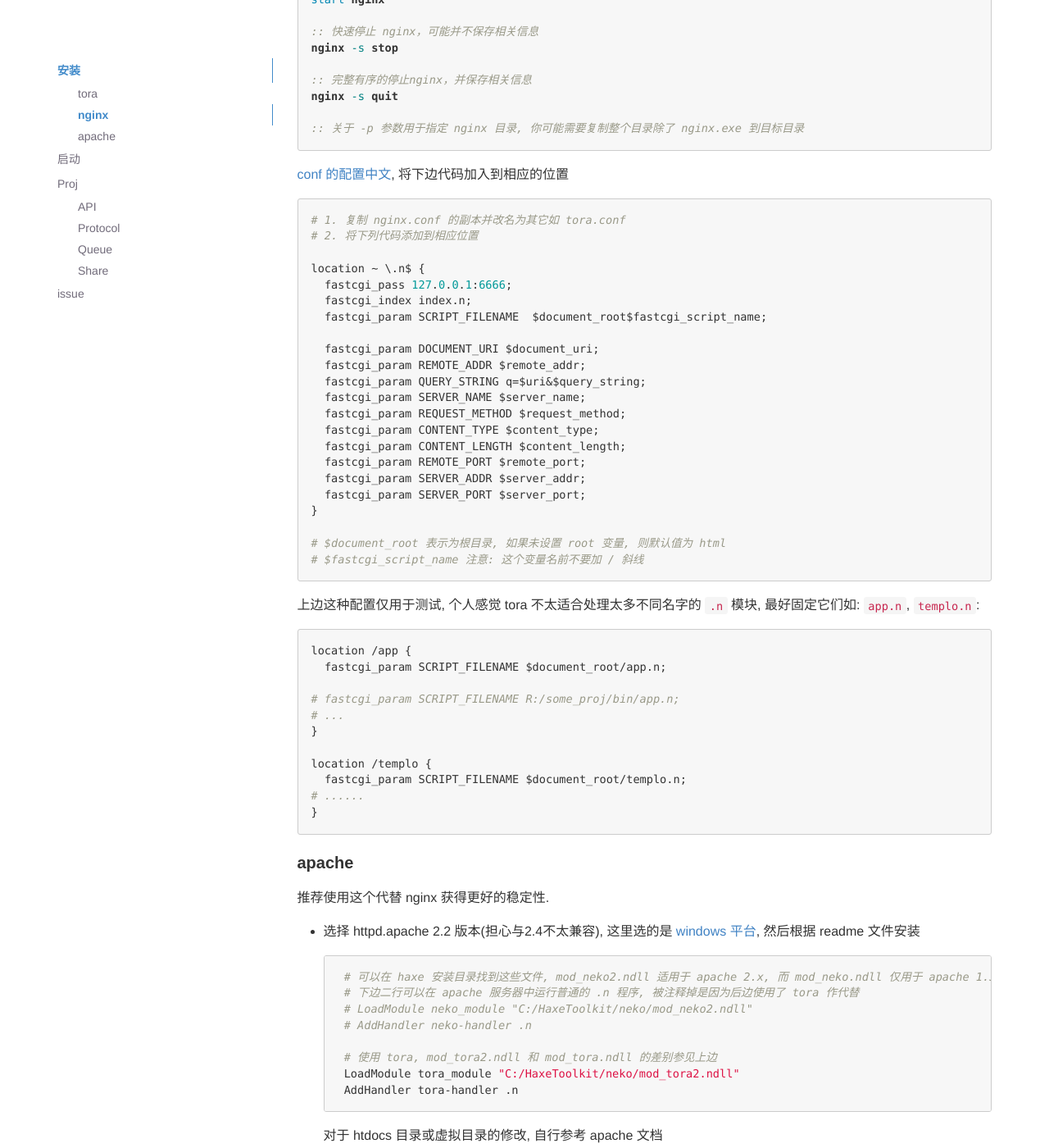
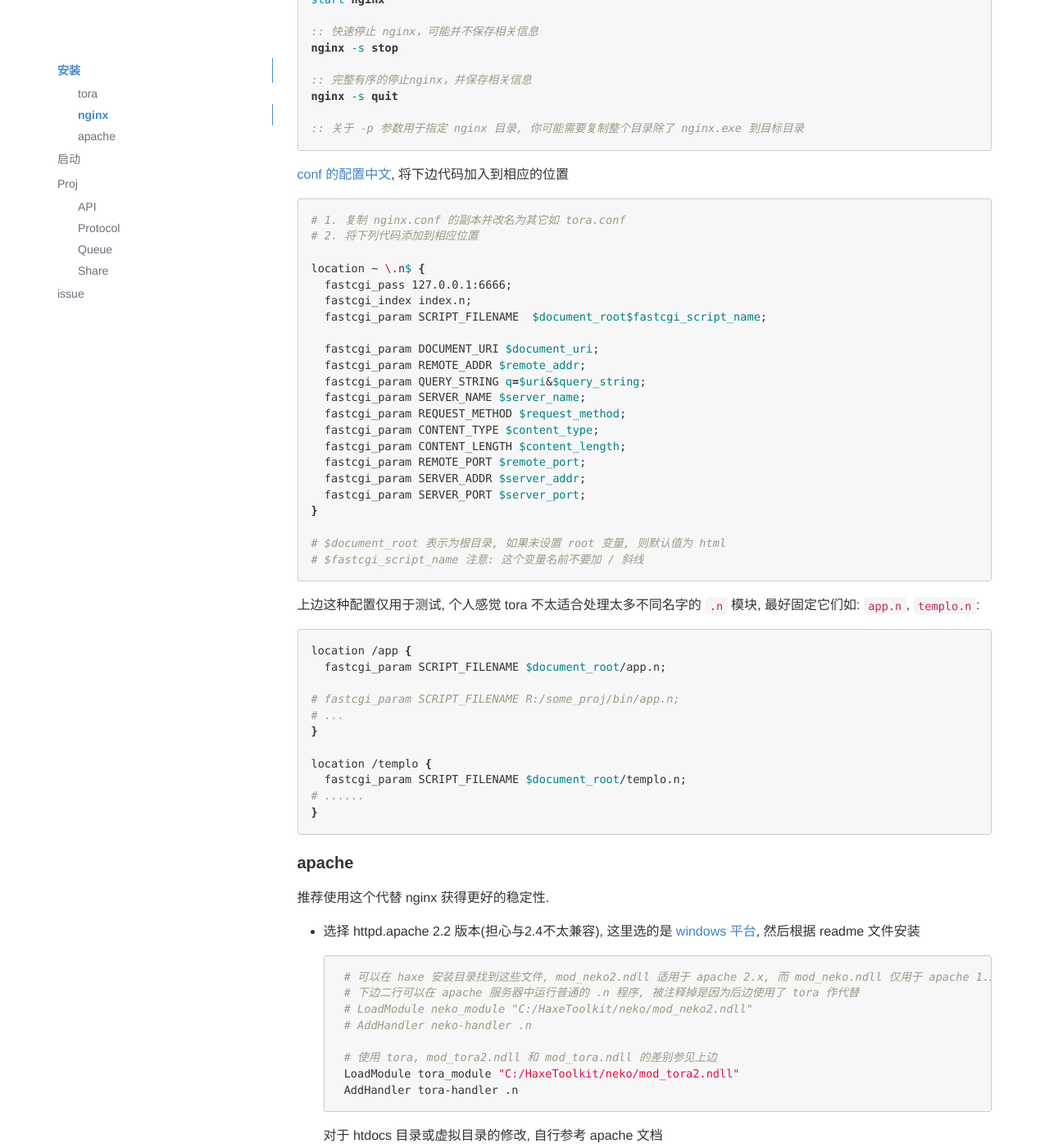
Before and after one commit to R32/r32.github.io, a Jekyll site: the page built from _posts/haxe/2014-11-23-tora.markdown, in a window 1280 px wide and 1400 px high, scrolled down 1807 px. Shown: the whole window at 82% size. Built offline with Jekyll 4.4.1, drawn with Linux system fonts in a browser that asks for light colours; nearby versions of some CDN libraries; Markdown is read by kramdown in place of the engine named in the settings; some of the changed text lies outside the part shown.

Commit message:
doc tora fix

````diff
--- a/_posts/haxe/2014-11-23-tora.markdown
+++ b/_posts/haxe/2014-11-23-tora.markdown
@@ -98,7 +98,7 @@
 
 [conf 的配置中文](http://www.cszhi.com/20120513/nginx_nginx-conf.html), 将下边代码加入到相应的位置
 
-```conf
+```bash
 # 1. 复制 nginx.conf 的副本并改名为其它如 tora.conf
 # 2. 将下列代码添加到相应位置
 
@@ -125,7 +125,7 @@
 
 上边这种配置仅用于测试, 个人感觉 tora 不太适合处理太多不同名字的 `.n` 模块, 最好固定它们如: `app.n`, `templo.n`:
 
-```conf
+```bash
 location /app {
   fastcgi_param SCRIPT_FILENAME $document_root/app.n;
 
@@ -145,7 +145,7 @@
 
  * 选择 httpd.apache 2.2 版本(担心与2.4不太兼容), 这里选的是 [windows 平台](http://httpd.apache.org/docs/current/platform/windows.html#down), 然后根据 readme 文件安装
 
-	```conf
+	```bash
 	# 可以在 haxe 安装目录找到这些文件, mod_neko2.ndll 适用于 apache 2.x, 而 mod_neko.ndll 仅用于 apache 1.3
 	# 下边二行可以在 apache 服务器中运行普通的 .n 程序, 被注释掉是因为后边使用了 tora 作代替
 	# LoadModule neko_module "C:/HaxeToolkit/neko/mod_neko2.ndll"
@@ -248,7 +248,7 @@
 
 vh.conf, 配置是提供给 tora的, 因为 flash 将直接连接 tora, 而不通过 apache
 
-```conf
+```xml
 <VirtualHost>
     DocumentRoot D:/Apache22/htdocs
     ServerName localhost
````
